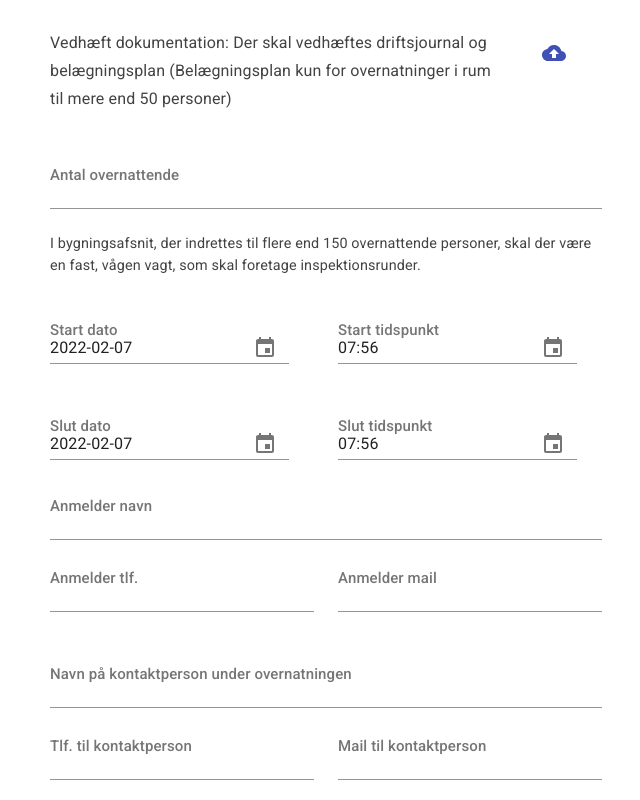
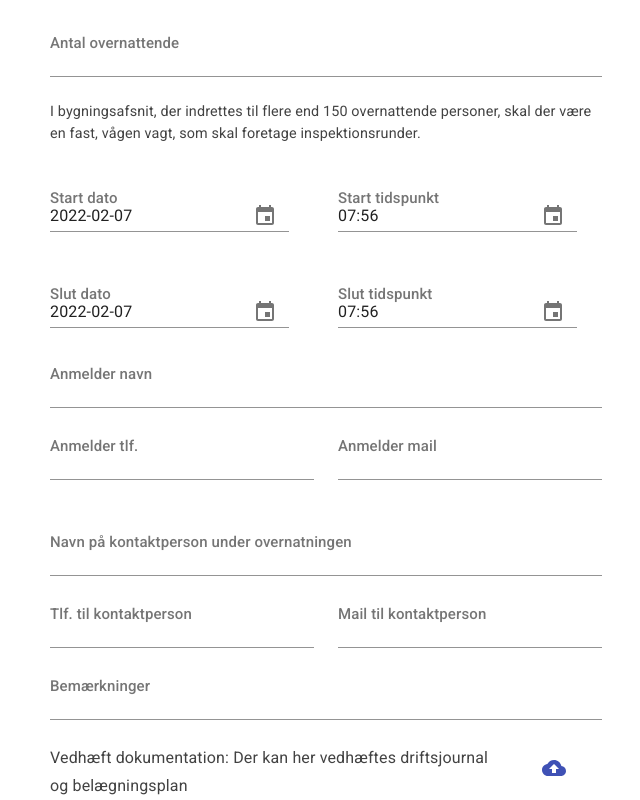
Before and after one commit to Geosmeden/overnatning-formular-ostbv, a React (Create React App) app: page / in a window 1280 px wide. Shown: the part 380-1180 px from the top of the page, without its empty margins (314-954 px from the left). Built offline with nearby package versions, Linux system fonts and the light colour scheme.

Commit message:
Flytning af upload og tilpasning af tekst.

```diff
--- a/src/Formular.js
+++ b/src/Formular.js
@@ -355,7 +355,6 @@ function Formular() {
 		  </Grid>
 		  }
 
-		  <ImageUpload setImageSrc={setImageSrc} />
 
           <TextInput
             size={12}
@@ -399,6 +398,9 @@ function Formular() {
             id='bemaerkning'
             title='Bemærkninger'
           />
+
+		  <ImageUpload setImageSrc={setImageSrc} />
+
 		  <Grid item xs={12}>
 		  <Typography style={{ color: "rgba(0, 0, 0, 0.74)", fontSize: "0.9em" }}>
           Den ansvarlige for overnatningen forpligter sig til følgende:
--- a/src/components/ImageUpload.js
+++ b/src/components/ImageUpload.js
@@ -58,10 +58,11 @@ export default function ImageUpload({ setImageSrc }) {
           variant='subtitle1'
           component='h3'
         >
-          Vedhæft dokumentation: Der skal vedhæftes driftsjournal og belægningsplan (Belægningsplan kun for overnatninger i rum til mere end 50 personer){" "}
+          Vedhæft dokumentation: Der kan her vedhæftes driftsjournal og belægningsplan {" "}
         </Typography>
       </Grid>
-      <Grid item xs={2}>
+
+	  <Grid item xs={2}>
         <label htmlFor='upload-photo'>
           <input
             style={{ display: "none" }}
```
Also changed, not shown: 1 other file (tests, documents, lock files or other folders).
